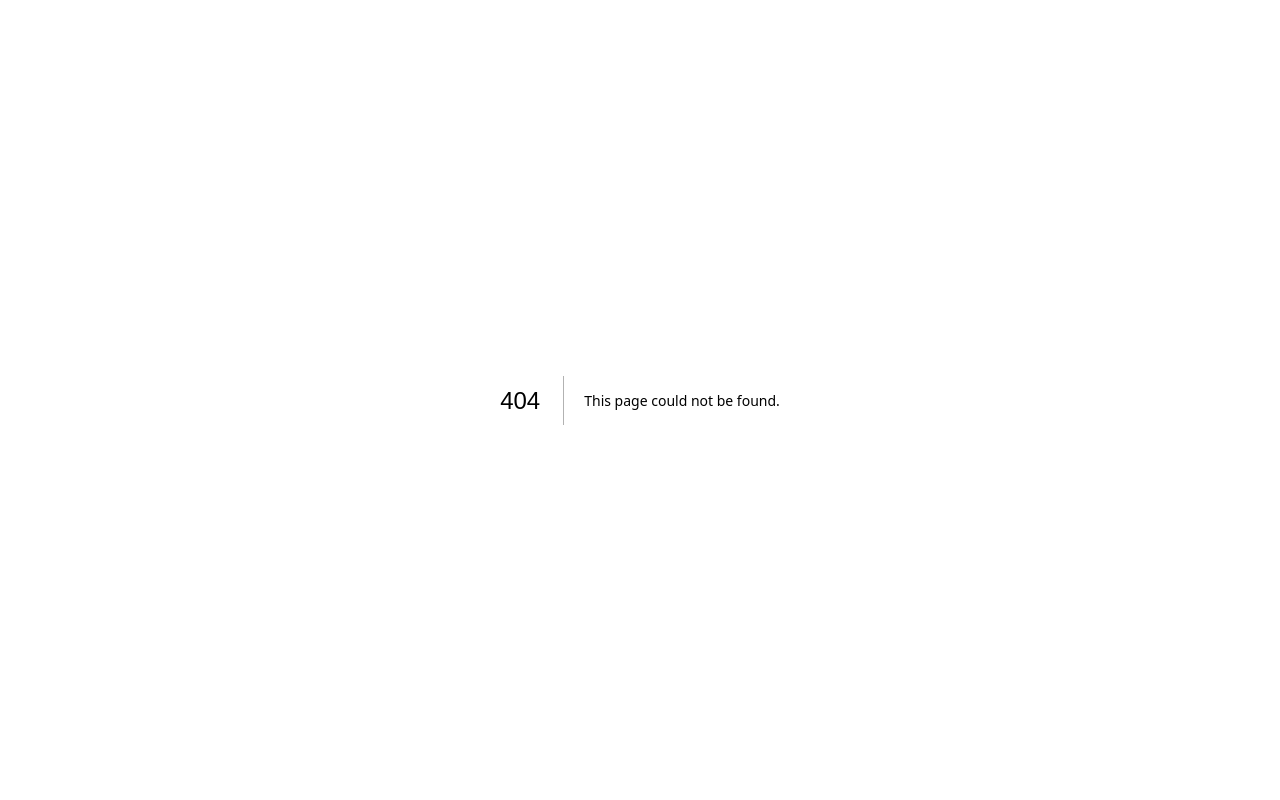
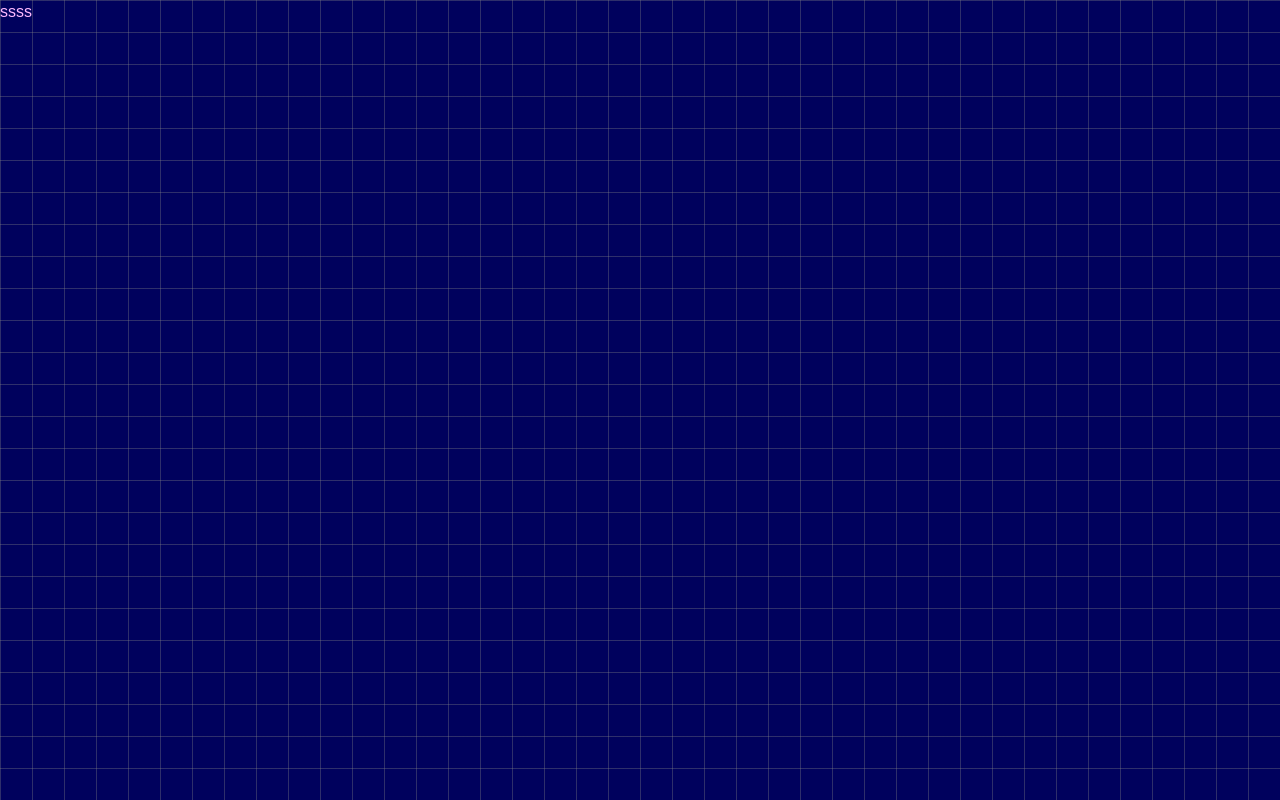
Before and after one commit to JinWan0823/game-project, a Next.js app: page /gamelist in a window 1280 px wide. Before the commit this address had no page. Built offline with nearby package versions, Linux system fonts and the light colour scheme; a web font is replaced by a local one.

Commit message:
💄 버튼 수정

```diff
--- /dev/null
+++ b/src/app/(route)/gamelist/page.tsx
@@ -0,0 +1,3 @@
+export default function GameList() {
+  return <p>ssss</p>;
+}
--- a/src/app/globals.css
+++ b/src/app/globals.css
@@ -72,11 +72,7 @@ button {
 }
 .btn-13 {
   background-color: var(--pointcolor);
-  background-image: linear-gradient(
-    315deg,
-    var(--pointcolor) 0%,
-    var(--pointcolor) 74%
-  );
+  background-image: linear-gradient(315deg, var(--pointcolor) 0%, #767dce 74%);
   border: none;
   z-index: 1;
 }
@@ -89,12 +85,8 @@ button {
   left: 0;
   z-index: -1;
   border-radius: 5px;
-  background-color: var(--pointcolor);
-  background-image: linear-gradient(
-    315deg,
-    var(--pointcolor) 0%,
-    var(--pointcolor) 74%
-  );
+  background-color: #9ea4e1;
+  background-image: linear-gradient(315deg, #9ea4e1 0%, #6971db 74%);
   box-shadow:
     -7px -7px 20px 0px #fff9,
     -4px -4px 5px 0px #fff9,
--- a/src/app/page.tsx
+++ b/src/app/page.tsx
@@ -1,6 +1,16 @@
+'use client';
+
 import Image from 'next/image';
+import { useRouter } from 'next/navigation';
+import React from 'react';
 
 export default function Home() {
+  const router = useRouter();
+  const handleMovePage = (e: React.MouseEvent<HTMLButtonElement>) => {
+    e.preventDefault();
+    router.push('/gamelist');
+  };
+
   return (
     <div className="inner w-[1440px] h-[100vh] mx-auto flex items-center justify-center">
       <div className="text-center z-[999]">
@@ -11,7 +21,7 @@ export default function Home() {
           계속 추가할 예정이니 마음껏 즐겨주세요!
         </p>
 
-        <button type="button" className="btn-13">
+        <button type="button" className="btn-13" onClick={handleMovePage}>
           Let&apos;s Go
         </button>
       </div>
```
